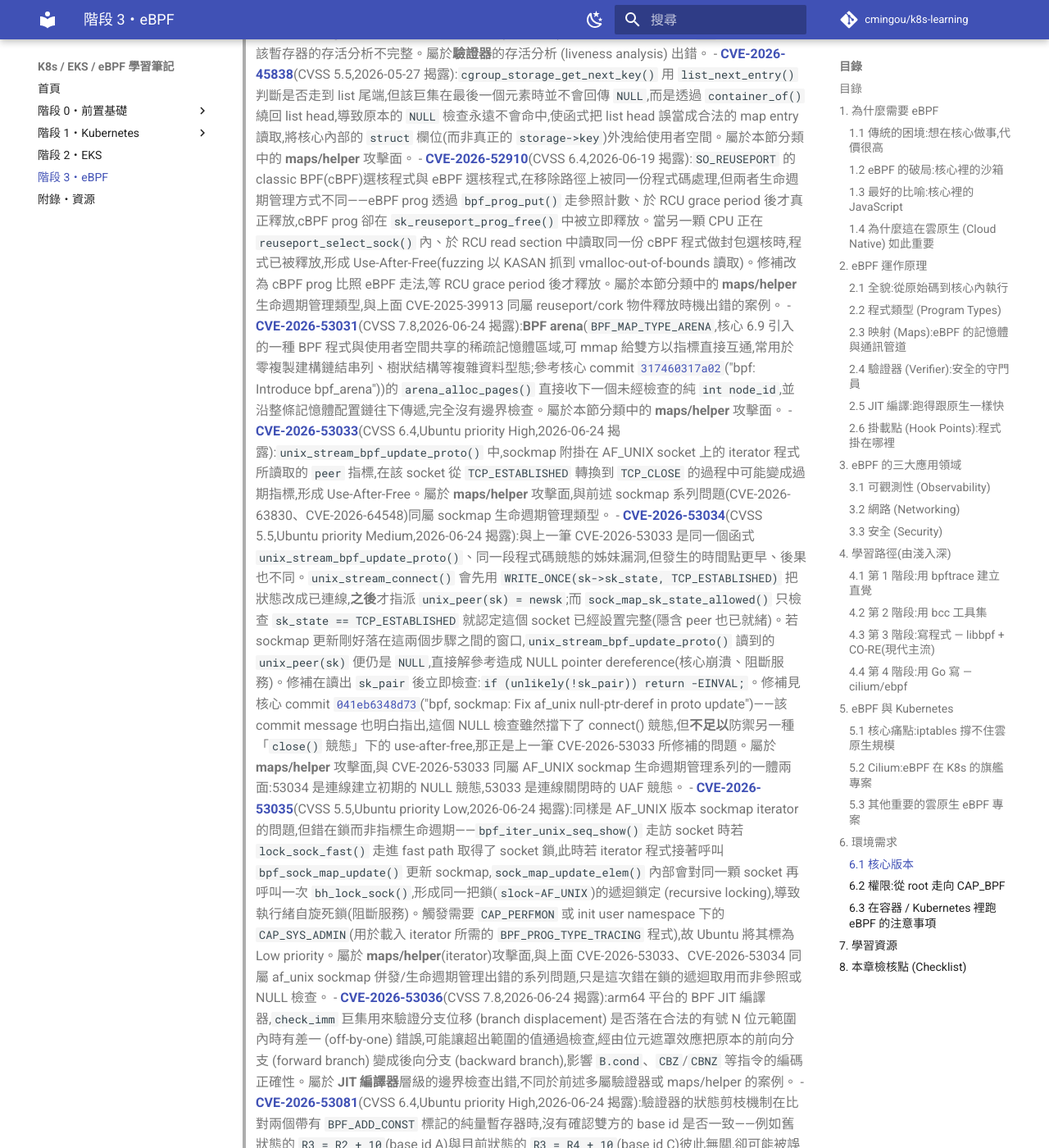
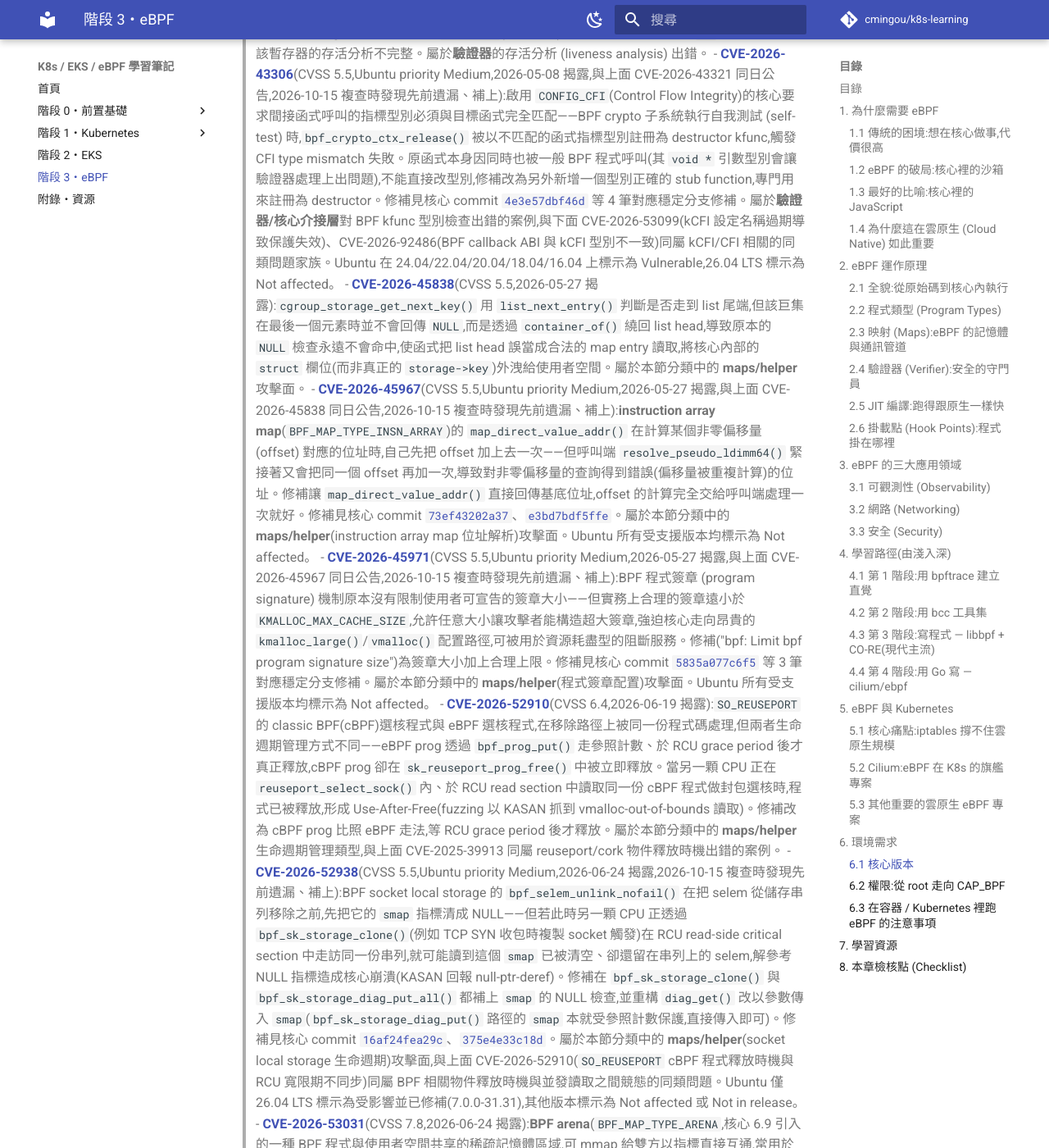
Before and after one commit to cmingou/k8s-learning, an MkDocs documentation site: the page built from docs/03-ebpf/README.md, in a window 1280 px wide and 1400 px high, scrolled down 18443 px. Shown: the whole window at 82% size. Built offline with MkDocs 1.6.1 and Material for MkDocs 9.7.7, drawn with Linux system fonts in a browser that asks for light colours; comment, search, counter and statistics services are not loaded; some of the changed text lies outside the part shown.

Commit message:
Add 4 missing BPF kernel CVEs from May/June 2026 disclosure batches; refresh Helm version pointer
CVE-2026-43306 (CFI type mismatch in bpf crypto destructor kfunc,
2026-05-08 batch), CVE-2026-45967 (instruction array map double-adds
offset in map_direct_value_addr(), 2026-05-27 batch), CVE-2026-45971
(unbounded BPF program signature size, 2026-05-27 batch), and
CVE-2026-52938 (NULL pointer dereference in bpf_sk_storage_clone()
racing with selem unlink, 2026-06-24 batch) were part of earlier Linux
kernel CVE batches already covered in the eBPF notes but were missed
in those passes. Verified against Ubuntu Security Notices and the
official CVEProject/cvelistV5 JSON records, with kernel.org stable
commit links. Confirmed no new BPF-relevant kernel CVE batch has been
published since the 2026-10-14 check, and that Linux mainline is still
at 7.3-rc7.

Also updated the Helm version pointer in 08-helm-debug-observability.md:
v4.3.1 and v3.22.1 (patch releases, no new features or security
advisories) shipped today (2026-10-15), superseding the previously
noted v4.3.0.

Co-Authored-By: Claude Sonnet 5 <noreply@anthropic.com>
Claude-Session: https://claude.ai/code/session_01WhoAsRo6HbzkKBeeP8hj35

````diff
--- a/docs/03-ebpf/README.md
+++ b/docs/03-ebpf/README.md
@@ -532,8 +532,12 @@ eBPF 的功能與核心版本**強相關**。各功能登場的大致里程碑(
 > - **[CVE-2026-43009](https://ubuntu.com/security/CVE-2026-43009)**(CVSS 7.8,Ubuntu priority High,2026-05-01 揭露,與上面 CVE-2026-43030 同批公告):`backtrack_insn()` 在回溯精確度追蹤 (precision tracking) 時,遇到帶 `BPF_ATOMIC | BPF_FETCH` 的 `BPF_STX` 指令(例如 `BPF_CMPXCHG`)未特殊處理——這類指令的 `src` 暫存器(`BPF_CMPXCHG` 則是 `r0`)其實同時也是「目的」,會被寫入記憶體讀出的舊值,但既有邏輯仍把它當成一般 store、只當作輸入處理,導致精確度沒有正確回傳給對應的堆疊 (stack) 位置、該位置未被標記為 precise。後續驗證器的路徑剪枝 (path pruning) 可能因此誤判兩條實際堆疊狀態不同的分支為等價而剪掉不該剪的分支。修補讓 `backtrack_insn()` 的 `BPF_LDX` 處理邏輯透過新增的 `is_atomic_fetch_insn()` 判斷式,一併涵蓋 atomic fetch 指令。屬於**驗證器**的狀態剪枝邏輯出錯,與上面 CVE-2026-43030 同屬一類但錯在不同的暫存器精確度追蹤路徑。
 > - **[CVE-2026-43070](https://ubuntu.com/security/CVE-2026-43070)**(CVSS 7.8,2026-05-05 揭露):`BPF_END`(位元組序轉換)指令會就地改變暫存器的純量值,但驗證器沒有同步重置該暫存器的 `id`,導致後續以 ID 為基礎的邊界追蹤 (range tracking) 誤把兩個暫存器視為同源,可能被利用構造越界記憶體存取。屬於**驗證器**純量追蹤出錯的案例。
 > - **[CVE-2026-43321](https://ubuntu.com/security/CVE-2026-43321)**(CVSS 7.8,2026-05-08 揭露):`compute_insn_live_regs()` 在計算 live register 時,漏掉標記 `gotox rX`(間接跳躍)指令實際用到的暫存器 `rX`,導致驗證器對該暫存器的存活分析不完整。屬於**驗證器**的存活分析 (liveness analysis) 出錯。
+> - **[CVE-2026-43306](https://ubuntu.com/security/CVE-2026-43306)**(CVSS 5.5,Ubuntu priority Medium,2026-05-08 揭露,與上面 CVE-2026-43321 同日公告,2026-10-15 複查時發現先前遺漏、補上):啟用 `CONFIG_CFI`(Control Flow Integrity)的核心要求間接函式呼叫的指標型別必須與目標函式完全匹配——BPF crypto 子系統執行自我測試 (self-test) 時,`bpf_crypto_ctx_release()` 被以不匹配的函式指標型別註冊為 destructor kfunc,觸發 CFI type mismatch 失敗。原函式本身因同時也被一般 BPF 程式呼叫(其 `void *` 引數型別會讓驗證器處理上出問題),不能直接改型別,修補改為另外新增一個型別正確的 stub function,專門用來註冊為 destructor。修補見核心 commit [`4e3e57dbf46d`](https://git.kernel.org/stable/c/4e3e57dbf46dad3498f8c4219ce2dba756875962) 等 4 筆對應穩定分支修補。屬於**驗證器/核心介接層**對 BPF kfunc 型別檢查出錯的案例,與下面 CVE-2026-53099(kCFI 設定名稱過期導致保護失效)、CVE-2026-92486(BPF callback ABI 與 kCFI 型別不一致)同屬 kCFI/CFI 相關的同類問題家族。Ubuntu 在 24.04/22.04/20.04/18.04/16.04 上標示為 Vulnerable,26.04 LTS 標示為 Not affected。
 > - **[CVE-2026-45838](https://ubuntu.com/security/CVE-2026-45838)**(CVSS 5.5,2026-05-27 揭露):`cgroup_storage_get_next_key()` 用 `list_next_entry()` 判斷是否走到 list 尾端,但該巨集在最後一個元素時並不會回傳 `NULL`,而是透過 `container_of()` 繞回 list head,導致原本的 `NULL` 檢查永遠不會命中,使函式把 list head 誤當成合法的 map entry 讀取,將核心內部的 `struct` 欄位(而非真正的 `storage->key`)外洩給使用者空間。屬於本節分類中的 **maps/helper** 攻擊面。
+> - **[CVE-2026-45967](https://ubuntu.com/security/CVE-2026-45967)**(CVSS 5.5,Ubuntu priority Medium,2026-05-27 揭露,與上面 CVE-2026-45838 同日公告,2026-10-15 複查時發現先前遺漏、補上):**instruction array map**(`BPF_MAP_TYPE_INSN_ARRAY`)的 `map_direct_value_addr()` 在計算某個非零偏移量 (offset) 對應的位址時,自己先把 offset 加上去一次——但呼叫端 `resolve_pseudo_ldimm64()` 緊接著又會把同一個 offset 再加一次,導致對非零偏移量的查詢得到錯誤(偏移量被重複計算)的位址。修補讓 `map_direct_value_addr()` 直接回傳基底位址,offset 的計算完全交給呼叫端處理一次就好。修補見核心 commit [`73ef43202a37`](https://git.kernel.org/stable/c/73ef43202a37d779a8e665a0acae214fa59df9fb)、[`e3bd7bdf5ffe`](https://git.kernel.org/stable/c/e3bd7bdf5ffe49d8381e42843f6e98cd0c78a1e8)。屬於本節分類中的 **maps/helper**(instruction array map 位址解析)攻擊面。Ubuntu 所有受支援版本均標示為 Not affected。
+> - **[CVE-2026-45971](https://ubuntu.com/security/CVE-2026-45971)**(CVSS 5.5,Ubuntu priority Medium,2026-05-27 揭露,與上面 CVE-2026-45967 同日公告,2026-10-15 複查時發現先前遺漏、補上):BPF 程式簽章 (program signature) 機制原本沒有限制使用者可宣告的簽章大小——但實務上合理的簽章遠小於 `KMALLOC_MAX_CACHE_SIZE`,允許任意大小讓攻擊者能構造超大簽章,強迫核心走向昂貴的 `kmalloc_large()`/`vmalloc()` 配置路徑,可被用於資源耗盡型的阻斷服務。修補("bpf: Limit bpf program signature size")為簽章大小加上合理上限。修補見核心 commit [`5835a077c6f5`](https://git.kernel.org/stable/c/5835a077c6f5c565d525eaca9fac01572b97a9b9) 等 3 筆對應穩定分支修補。屬於本節分類中的 **maps/helper**(程式簽章配置)攻擊面。Ubuntu 所有受支援版本均標示為 Not affected。
 > - **[CVE-2026-52910](https://ubuntu.com/security/CVE-2026-52910)**(CVSS 6.4,2026-06-19 揭露):`SO_REUSEPORT` 的 classic BPF(cBPF)選核程式與 eBPF 選核程式,在移除路徑上被同一份程式碼處理,但兩者生命週期管理方式不同——eBPF prog 透過 `bpf_prog_put()` 走參照計數、於 RCU grace period 後才真正釋放,cBPF prog 卻在 `sk_reuseport_prog_free()` 中被立即釋放。當另一顆 CPU 正在 `reuseport_select_sock()` 內、於 RCU read section 中讀取同一份 cBPF 程式做封包選核時,程式已被釋放,形成 Use-After-Free(fuzzing 以 KASAN 抓到 vmalloc-out-of-bounds 讀取)。修補改為 cBPF prog 比照 eBPF 走法,等 RCU grace period 後才釋放。屬於本節分類中的 **maps/helper** 生命週期管理類型,與上面 CVE-2025-39913 同屬 reuseport/cork 物件釋放時機出錯的案例。
+> - **[CVE-2026-52938](https://ubuntu.com/security/CVE-2026-52938)**(CVSS 5.5,Ubuntu priority Medium,2026-06-24 揭露,2026-10-15 複查時發現先前遺漏、補上):BPF socket local storage 的 `bpf_selem_unlink_nofail()` 在把 selem 從儲存串列移除之前,先把它的 `smap` 指標清成 NULL——但若此時另一顆 CPU 正透過 `bpf_sk_storage_clone()`(例如 TCP SYN 收包時複製 socket 觸發)在 RCU read-side critical section 中走訪同一份串列,就可能讀到這個 `smap` 已被清空、卻還留在串列上的 selem,解參考 NULL 指標造成核心崩潰(KASAN 回報 null-ptr-deref)。修補在 `bpf_sk_storage_clone()` 與 `bpf_sk_storage_diag_put_all()` 都補上 `smap` 的 NULL 檢查,並重構 `diag_get()` 改以參數傳入 `smap`(`bpf_sk_storage_diag_put()` 路徑的 `smap` 本就受參照計數保護,直接傳入即可)。修補見核心 commit [`16af24fea29c`](https://git.kernel.org/stable/c/16af24fea29c209dea53595c99f6da9398548e1b)、[`375e4e33c18d`](https://git.kernel.org/stable/c/375e4e33c18dfa05c5dfd5f3dfffeb29343dd4c7)。屬於本節分類中的 **maps/helper**(socket local storage 生命週期)攻擊面,與上面 CVE-2026-52910(`SO_REUSEPORT` cBPF 程式釋放時機與 RCU 寬限期不同步)同屬 BPF 相關物件釋放時機與並發讀取之間競態的同類問題。Ubuntu 僅 26.04 LTS 標示為受影響並已修補(7.0.0-31.31),其他版本標示為 Not affected 或 Not in release。
 > - **[CVE-2026-53031](https://ubuntu.com/security/CVE-2026-53031)**(CVSS 7.8,2026-06-24 揭露):**BPF arena**(`BPF_MAP_TYPE_ARENA`,核心 6.9 引入的一種 BPF 程式與使用者空間共享的稀疏記憶體區域,可 mmap 給雙方以指標直接互通,常用於零複製建構鏈結串列、樹狀結構等複雜資料型態;參考核心 commit [`317460317a02`](https://github.com/torvalds/linux/commit/317460317a02a1af512697e6e964298dedd8a163)("bpf: Introduce bpf_arena"))的 `arena_alloc_pages()` 直接收下一個未經檢查的純 `int node_id`,並沿整條記憶體配置鏈往下傳遞,完全沒有邊界檢查。屬於本節分類中的 **maps/helper** 攻擊面。
 > - **[CVE-2026-53033](https://ubuntu.com/security/CVE-2026-53033)**(CVSS 6.4,Ubuntu priority High,2026-06-24 揭露):`unix_stream_bpf_update_proto()` 中,sockmap 附掛在 AF_UNIX socket 上的 iterator 程式所讀取的 `peer` 指標,在該 socket 從 `TCP_ESTABLISHED` 轉換到 `TCP_CLOSE` 的過程中可能變成過期指標,形成 Use-After-Free。屬於 **maps/helper** 攻擊面,與前述 sockmap 系列問題(CVE-2026-63830、CVE-2026-64548)同屬 sockmap 生命週期管理類型。
 > - **[CVE-2026-53034](https://ubuntu.com/security/CVE-2026-53034)**(CVSS 5.5,Ubuntu priority Medium,2026-06-24 揭露):與上一筆 CVE-2026-53033 是同一個函式 `unix_stream_bpf_update_proto()`、同一段程式碼競態的姊妹漏洞,但發生的時間點更早、後果也不同。`unix_stream_connect()` 會先用 `WRITE_ONCE(sk->sk_state, TCP_ESTABLISHED)` 把狀態改成已連線,**之後**才指派 `unix_peer(sk) = newsk`;而 `sock_map_sk_state_allowed()` 只檢查 `sk_state == TCP_ESTABLISHED` 就認定這個 socket 已經設置完整(隱含 peer 也已就緒)。若 sockmap 更新剛好落在這兩個步驟之間的窗口,`unix_stream_bpf_update_proto()` 讀到的 `unix_peer(sk)` 便仍是 `NULL`,直接解參考造成 NULL pointer dereference(核心崩潰、阻斷服務)。修補在讀出 `sk_pair` 後立即檢查:`if (unlikely(!sk_pair)) return -EINVAL;`。修補見核心 commit [`041eb6348d73`](https://github.com/torvalds/linux/commit/041eb6348d73ee5e15fc8161f1eac5a6e8289ca0)("bpf, sockmap: Fix af_unix null-ptr-deref in proto update")——該 commit message 也明白指出,這個 NULL 檢查雖然擋下了 connect() 競態,但**不足以**防禦另一種「`close()` 競態」下的 use-after-free,那正是上一筆 CVE-2026-53033 所修補的問題。屬於 **maps/helper** 攻擊面,與 CVE-2026-53033 同屬 AF_UNIX sockmap 生命週期管理系列的一體兩面:53034 是連線建立初期的 NULL 競態,53033 是連線關閉時的 UAF 競態。
@@ -745,6 +749,8 @@ eBPF 的功能與核心版本**強相關**。各功能登場的大致里程碑(
 > - **[CVE-2026-98384](https://ubuntu.com/security/CVE-2026-98384)**(CVSS 未公布,Ubuntu priority Medium,2026-10-09 公布):`sk_protocol` 欄位定義在 `struct sock` 裡,並不屬於較小的 `struct sock_common`。但 TCP socket iterator(`iter_tcp4_timewait`/`iter_tcp6_timewait` 等)可能把一個 TIME_WAIT 或 request socket(兩者都只有 `sock_common` 大小,不是完整的 `struct sock`)交給 `bpf_sock_destroy()`,而該 helper 原本無條件讀取 `sk->sk_protocol` 來決定後續處理方式,對著這兩種較小物件讀取就等於讀到物件外的記憶體(KASAN slab-out-of-bounds read)。修補讓 `sk_protocol` 檢查只套用在完整的 `struct sock` 上,TIME_WAIT 與 `NEW_SYN_RECV` socket 則交由既有的 `tcp_abort()` 邏輯正確處理。修補見核心 commit [`5b4eb82475ae`](https://git.kernel.org/stable/c/5b4eb82475ae17d55974235c09e97044829426a8)("bpf: Fix out-of-bounds read of sk_protocol in bpf_sock_destroy()"),已回溯至多個穩定分支。屬於本節分類中的 **maps/helper**(`bpf_sock_destroy` / socket iterator)攻擊面。
 >
 > 上述 **CVE-2026-98376/98377/98378/98381/98382/98383/98384** 共 7 筆,皆於 2026-10-09 隨 Linux 核心官方 CVE 批次公告公布(CNA: Linux),核心描述、受影響版本與修補 commit 均已對照 CVE.org 官方記錄(經 CVEProject/cvelistV5 鏡像)與(98376/98378/98382/98383/98384 五筆)Ubuntu 官方頁面逐筆核實,commit hash 取自官方記錄的 `references` 欄位,未假設或臆測。CVE-2026-74612(CVSS 10.0)仍是本節收錄清單中嚴重度最高的一筆,不受影響。已複查至 2026-10-14,確認 2026-10-12(CVE-2026-98385)與 2026-10-14(CVE-2026-98386~98431,共 46 筆)兩批公告均與 kernel/bpf 無關,無遺漏。
+>
+> **2026-10-15 複查**:確認無新批公告(Ubuntu Security Notices 與 CVEProject/cvelistV5 均無 2026-10-15 之後的新 kernel/bpf CVE),Linux 7.3 仍停在 **rc7**(尚未定案)。同時對先前幾批「自承可能有遺漏」的舊批次(2026-05-01、2026-05-08、2026-05-27、2026-06-19/24)做回頭複查,確認先前遺漏以下 4 筆核心 BPF 子系統 CVE,已補齊如上:**CVE-2026-43306**(2026-05-08,bpf crypto destructor kfunc 的 CFI 型別不匹配)、**CVE-2026-45967**(2026-05-27,instruction array map 偏移量重複計算)、**CVE-2026-45971**(2026-05-27,BPF 程式簽章大小未設上限)、**CVE-2026-52938**(2026-06-24,`bpf_sk_storage_clone()` 的 NULL pointer dereference)。以上 4 筆均已逐一核對 Ubuntu Security Notices 個別 CVE 頁面與 git.kernel.org 修補 commit(CVE-2026-43306/45967/45971 另以 CVEProject/cvelistV5 官方 JSON 記錄核實)。CVE-2026-74612(CVSS 10.0)仍是本節收錄清單中嚴重度最高的一筆,不受影響;本次新增案例 CVSS 均為 5.5(Medium),排序無需調整。
 
 ```bash
 # 檢查核心版本
````
Also changed, not shown: docs/01-kubernetes/08-helm-debug-observability.md (+1 -1 lines).
